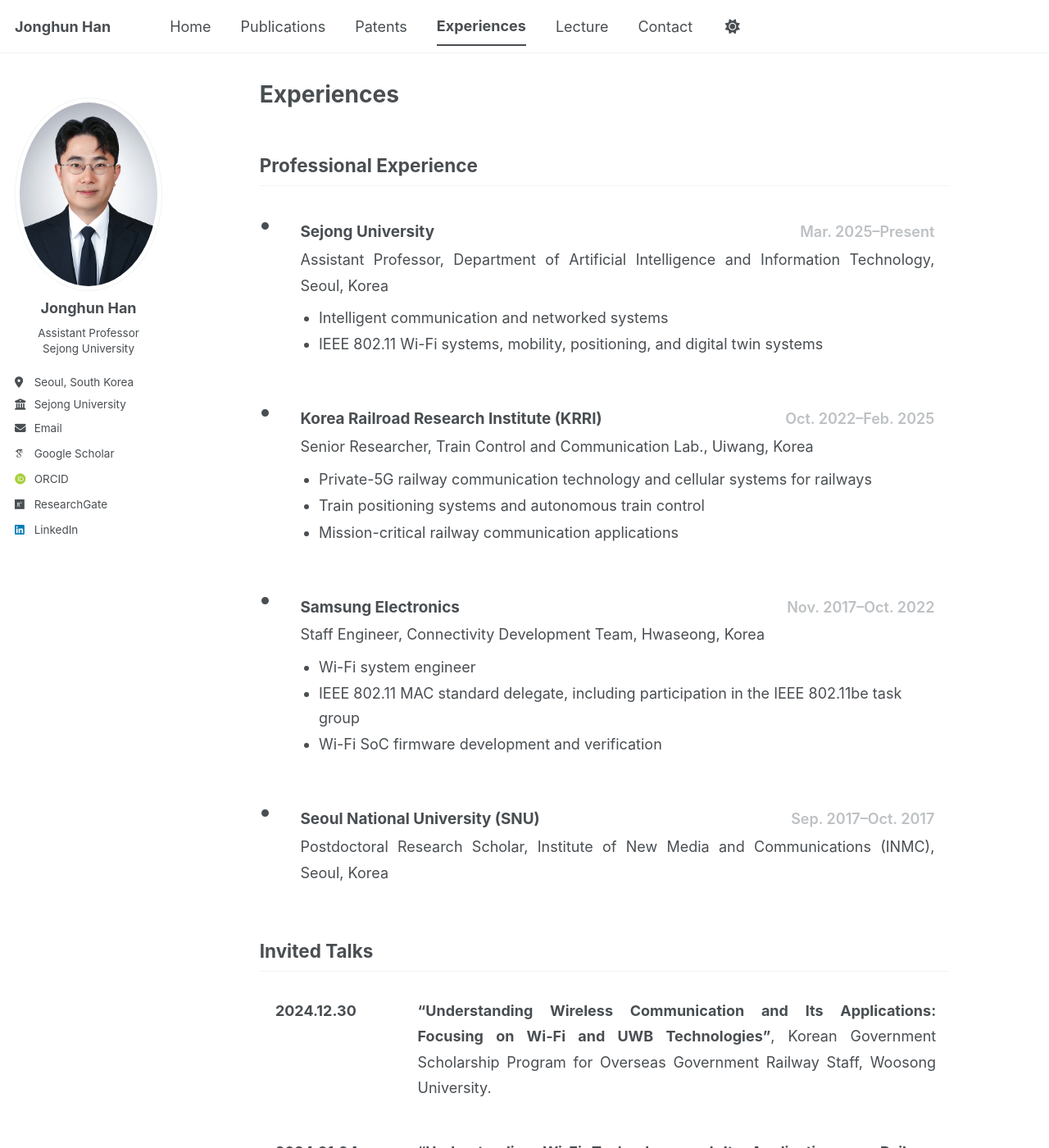
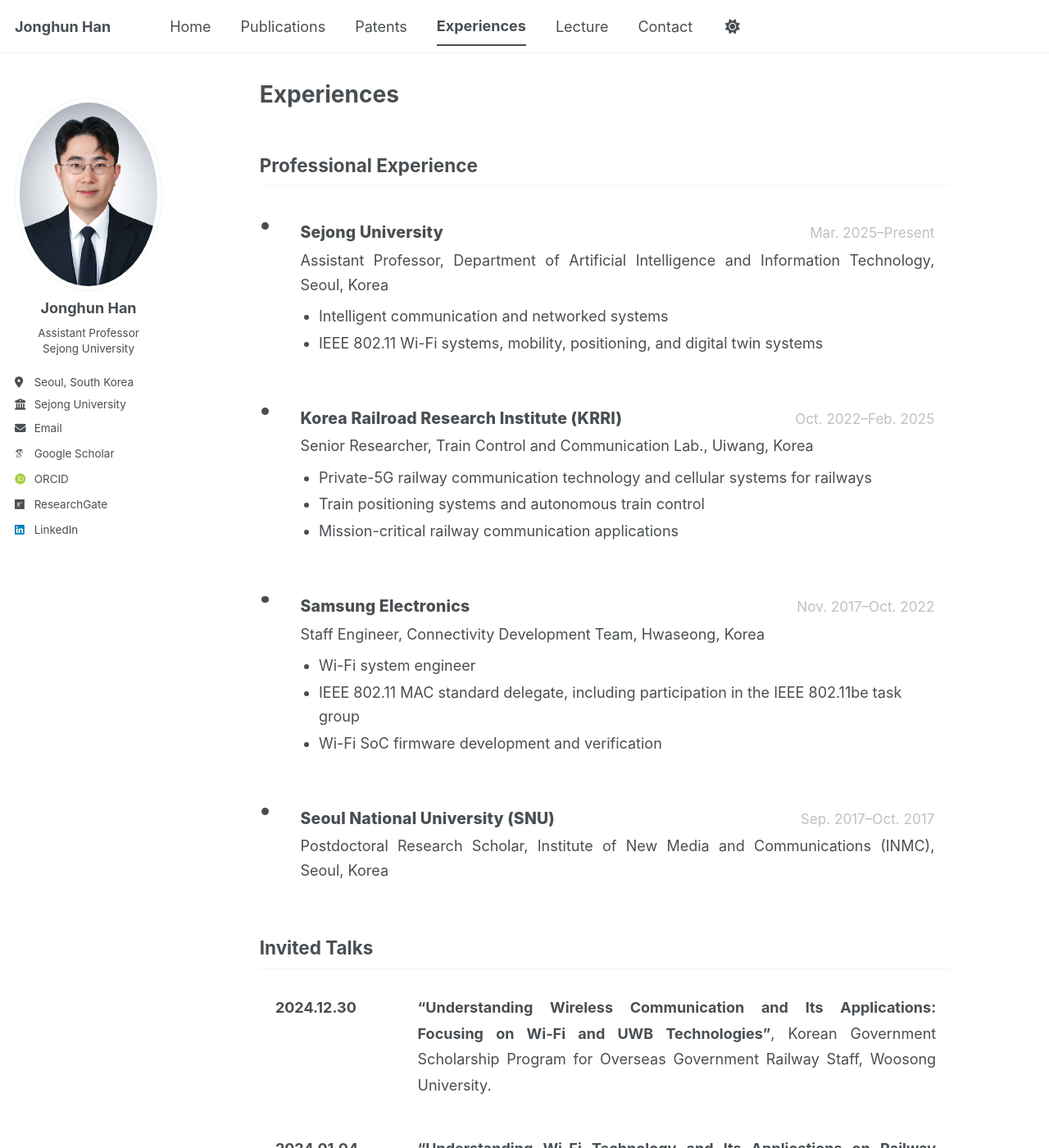
Before and after one commit to icnsl/icnsl.github.io, a Jekyll site: the page built from _pages/experiences.md, in a window 1280 px wide and 1400 px high. Shown: the whole window at 82% size. Built offline with Jekyll 4.4.1, drawn with Linux system fonts in a browser that asks for light colours; some web fonts are replaced; a script bundle is joined from its source files by our own code; library files that are not in the unit come from our copies.

Commit message:
Update _page.scss

```diff
--- a/_sass/layout/_page.scss
+++ b/_sass/layout/_page.scss
@@ -400,6 +400,7 @@
   text-transform: uppercase;
 }
 
+
 /* ==========================================================================
    CUSTOM: Desktop layout width and sidebar-content spacing
    ========================================================================== */
@@ -450,7 +451,7 @@
 
 
 /* ==========================================================================
-   CUSTOM: Publications page citation layout
+   CUSTOM: Publications and Patents citation layout
    ========================================================================== */
 
 .page__content .pub-list {
@@ -508,7 +509,7 @@
 
 
 /* ==========================================================================
-   CUSTOM: Mobile publication layout
+   CUSTOM: Mobile publication and patent layout
    ========================================================================== */
 
 @media (max-width: 600px) {
@@ -526,12 +527,18 @@
   }
 }
 
+
+/* ==========================================================================
+   CUSTOM: Footer position helper
+   ========================================================================== */
+
 /* Keep footer visually near the bottom on short pages */
 @media (min-width: 64em) {
   #main {
     min-height: calc(100vh - 180px);
   }
 }
+
 
 /* ==========================================================================
    CUSTOM: Recent News layout - inline date version
@@ -575,6 +582,7 @@
   white-space: nowrap;
   margin-right: 0.2rem;
 }
+
 
 /* ==========================================================================
    CUSTOM: Experiences page - professional timeline
@@ -627,33 +635,40 @@
   background: rgba(255, 255, 255, 0.06);
 }
 
+/* Timeline header: institution left, date right */
 .page__content .timeline-head {
-  display: flex;
-  justify-content: space-between;
+  display: grid;
+  grid-template-columns: minmax(0, 1fr) max-content;
+  column-gap: 1.25rem;
   align-items: baseline;
-  gap: 1.2rem;
+  margin-bottom: 0.15rem;
 }
 
 .page__content .timeline-title {
-  font-weight: 700;
-  font-size: 1.05em;
+  min-width: 0;
+  font-weight: 800;
+  font-size: 1.08em;
+  color: var(--global-text-color);
+  letter-spacing: 0.01em;
+}
+
+.page__content .timeline-date {
+  font-weight: 400;
+  font-size: 0.95em;
+  white-space: nowrap;
+  color: var(--global-text-color-light);
+  text-align: right;
 }
 
 .page__content .timeline-role {
-  margin-top: 0.1rem;
+  margin-top: 0.15rem;
+  line-height: 1.65;
   text-align: justify;
   text-align-last: left;
   text-justify: inter-word;
   hyphens: auto;
   -webkit-hyphens: auto;
   overflow-wrap: break-word;
-}
-
-.page__content .timeline-date {
-  flex: 0 0 auto;
-  font-weight: 600;
-  white-space: nowrap;
-  color: var(--global-text-color-light);
 }
 
 .page__content .timeline-details {
@@ -746,11 +761,13 @@
   }
 
   .page__content .timeline-head {
-    display: block;
+    grid-template-columns: 1fr;
+    row-gap: 0.1rem;
   }
 
   .page__content .timeline-date {
-    margin-top: 0.2rem;
+    text-align: left;
+    font-size: 0.9em;
   }
 
   .page__content .timeline-role {
```
